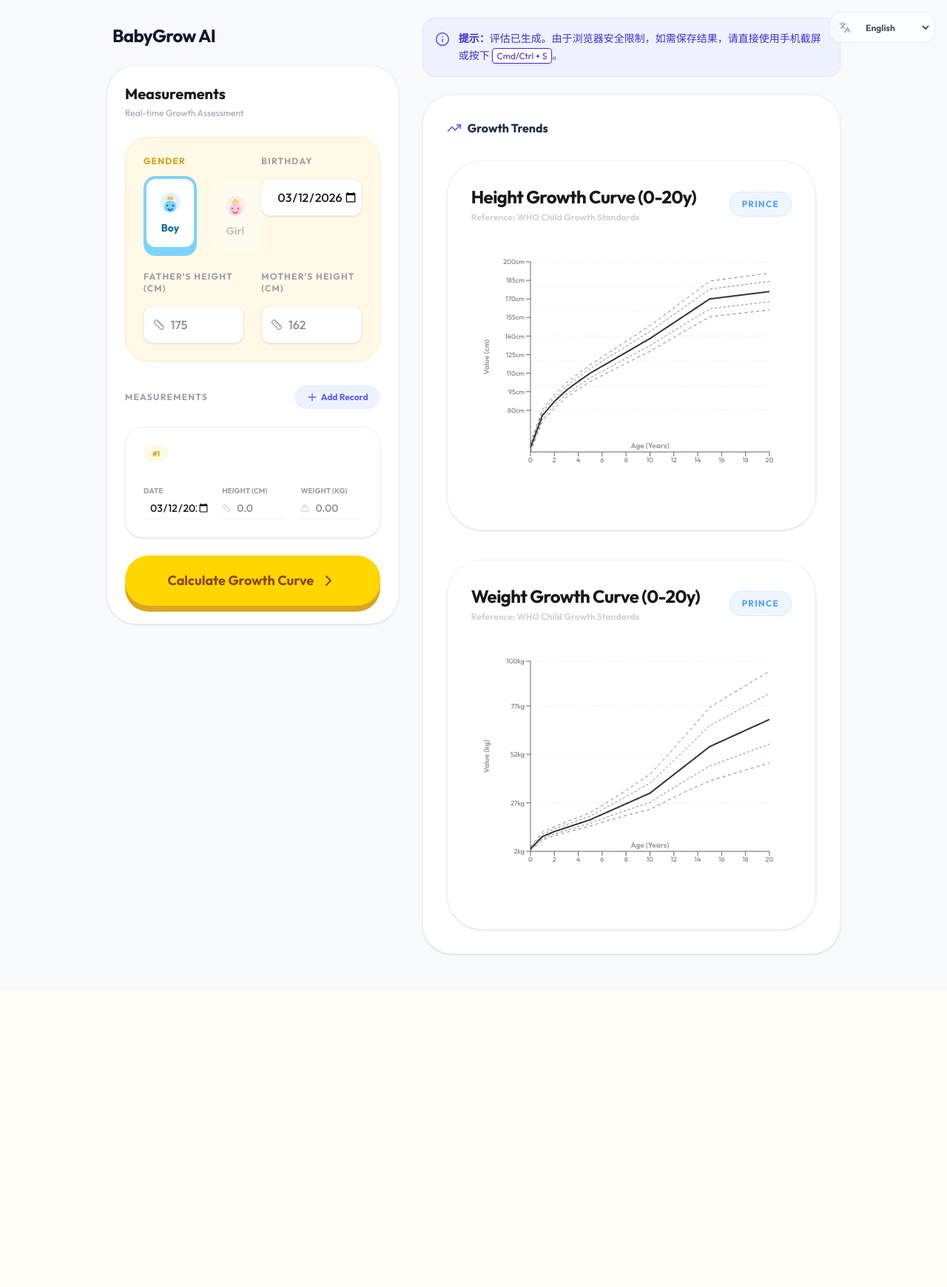
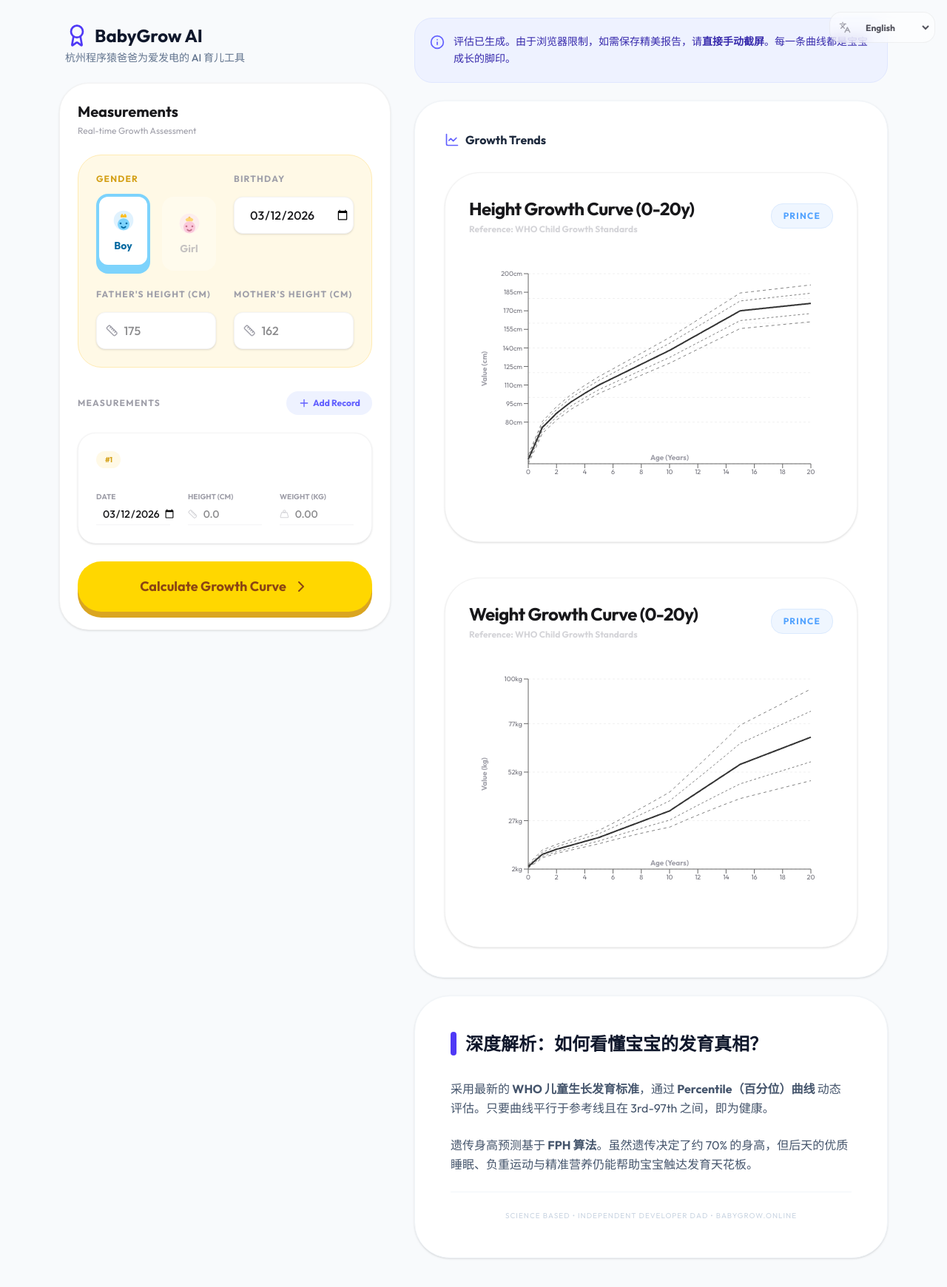
Before and after one commit to guyue2100/MyGrowthDashboard, a React (Vite) app: page / in a window 1280 px wide. Shown: the top 1740 px of the page at 74% size. Before the commit the page ends 1338 px from the top, so only its background shows below. Built offline with nearby package versions, Linux system fonts and the light colour scheme.

Commit message:
Update App.tsx

```diff
--- a/src/App.tsx
+++ b/src/App.tsx
@@ -1,7 +1,7 @@
 import React, { useState, useMemo } from 'react';
 import { useTranslation } from 'react-i18next';
 import { differenceInDays, parseISO } from 'date-fns';
-import { TrendingUp, Info } from 'lucide-react';
+import { TrendingUp, Award, Info, LineChart } from 'lucide-react';
 
 // 组件导入
 import { GrowthChart } from './components/GrowthChart';
@@ -12,6 +12,7 @@ import { LanguageSwitcher } from './components/LanguageSwitcher';
 export default function App() {
   const { t } = useTranslation();
 
+  // 状态初始化
   const [assessmentData, setAssessmentData] = useState<any>(() => {
     const saved = localStorage.getItem('growth_assessment');
     return saved ? JSON.parse(saved) : {
@@ -47,40 +48,42 @@ export default function App() {
   const latestRecord = records[records.length - 1];
 
   return (
-    <div className="min-h-screen bg-[#F8FAFC] pb-12 pt-6">
+    <div className="min-h-screen bg-[#F8FAFC] pb-20 pt-6">
       <div className="fixed top-4 right-4 z-50">
         <LanguageSwitcher />
       </div>
 
-      <main className="max-w-5xl mx-auto px-4 grid grid-cols-1 lg:grid-cols-12 gap-8">
+      <main className="max-w-6xl mx-auto px-4 grid grid-cols-1 lg:grid-cols-12 gap-8">
         {/* 左侧：输入区域 */}
         <div className="lg:col-span-5">
           <div className="lg:sticky lg:top-8">
-            <h1 className="text-2xl font-black text-slate-900 mb-6 px-2 tracking-tight">BabyGrow AI</h1>
-            <GrowthAssessmentForm
-              initialData={assessmentData}
-              onSubmit={handleAssessmentSubmit}
-            />
+            <div className="mb-6 px-2">
+              <h1 className="text-2xl font-black text-slate-900 flex items-center gap-2">
+                <Award className="w-8 h-8 text-indigo-600" />
+                BabyGrow AI
+              </h1>
+              <p className="text-slate-500 text-sm mt-1 font-medium">杭州程序猿爸爸为爱发电的 AI 育儿工具</p>
+            </div>
+            <GrowthAssessmentForm initialData={assessmentData} onSubmit={handleAssessmentSubmit} />
           </div>
         </div>
 
-        {/* 右侧：结果区域 */}
+        {/* 右侧：结果展示 */}
         <div className="lg:col-span-7 space-y-6">
-          {/* 数据概览卡片 */}
+          {/* 实时评估卡片 */}
           {latestRecord && (
             <div className="grid grid-cols-2 gap-4">
               <div className="bg-white p-6 rounded-3xl shadow-sm border border-slate-100">
-                <p className="text-[10px] font-bold text-blue-500 uppercase tracking-wider mb-1">{t('latestHeight')}</p>
+                <p className="text-[10px] font-bold text-blue-500 uppercase tracking-widest mb-1">{t('latestHeight')}</p>
                 <p className="text-3xl font-black text-slate-900">{latestRecord.height}<span className="text-sm ml-1 text-slate-300">cm</span></p>
               </div>
               <div className="bg-white p-6 rounded-3xl shadow-sm border border-slate-100">
-                <p className="text-[10px] font-bold text-pink-500 uppercase tracking-wider mb-1">{t('latestWeight')}</p>
+                <p className="text-[10px] font-bold text-pink-500 uppercase tracking-widest mb-1">{t('latestWeight')}</p>
                 <p className="text-3xl font-black text-slate-900">{latestRecord.weight}<span className="text-sm ml-1 text-slate-300">kg</span></p>
               </div>
             </div>
           )}
 
-          {/* 核心预测组件 */}
           <HeightPredictor
             gender={assessmentData.gender}
             fatherHeight={assessmentData.fatherHeight}
@@ -89,25 +92,38 @@ export default function App() {
             latestAgeInMonths={latestRecord?.ageInMonths}
           />
 
-          {/* 💡 移除了分享按钮，直接提示用户截屏 */}
-          <div className="bg-indigo-50 border border-indigo-100 p-4 rounded-2xl flex items-start gap-3">
+          <div className="bg-indigo-50 border border-indigo-100 p-5 rounded-3xl flex items-start gap-3">
             <Info className="w-5 h-5 text-indigo-500 mt-0.5 flex-shrink-0" />
-            <p className="text-sm text-indigo-700 leading-relaxed">
-              <strong>提示：</strong>评估已生成。由于浏览器安全限制，如需保存结果，请直接使用手机截屏或按下 <kbd className="bg-white px-1.5 py-0.5 rounded border shadow-sm text-xs font-sans">Cmd/Ctrl + S</kbd>。
+            <p className="text-sm text-indigo-800 leading-relaxed font-medium">
+              评估已生成。由于浏览器限制，如需保存精美报告，请<strong>直接手动截屏</strong>。每一条曲线都是宝宝成长的脚印。
             </p>
           </div>
 
-          {/* 图表展示 */}
-          <section className="bg-white p-6 md:p-8 rounded-[2.5rem] shadow-sm border border-slate-100">
-            <div className="flex items-center gap-2 mb-8">
-              <TrendingUp className="w-5 h-5 text-indigo-500" />
-              <h3 className="font-bold text-slate-800">{t('trends')}</h3>
+          <section className="bg-white p-6 md:p-10 rounded-[2.5rem] shadow-sm border border-slate-100">
+            <div className="flex items-center gap-2 mb-8 text-slate-800">
+              <LineChart className="w-5 h-5 text-indigo-500" />
+              <h3 className="font-bold">{t('trends')}</h3>
             </div>
-            <div className="space-y-10">
+            <div className="space-y-12">
               <GrowthChart gender={assessmentData.gender} type="height" records={records} title={t('heightChartTitle')} unit="cm" />
               <GrowthChart gender={assessmentData.gender} type="weight" records={records} title={t('weightChartTitle')} unit="kg" />
             </div>
           </section>
+
+          {/* SEO 科普区 */}
+          <article className="p-8 md:p-12 bg-white rounded-[3rem] border border-slate-100 shadow-sm space-y-8">
+            <div className="flex items-center gap-3">
+              <div className="w-2 h-8 bg-indigo-600 rounded-full"></div>
+              <h2 className="text-2xl font-black text-slate-900">深度解析：如何看懂宝宝的发育真相？</h2>
+            </div>
+            <div className="space-y-6 text-slate-600 leading-relaxed text-sm md:text-base">
+              <p>采用最新的 <strong>WHO 儿童生长发育标准</strong>，通过 <strong>Percentile（百分位）曲线</strong> 动态评估。只要曲线平行于参考线且在 3rd-97th 之间，即为健康。</p>
+              <p>遗传身高预测基于 <strong>FPH 算法</strong>。虽然遗传决定了约 70% 的身高，但后天的优质睡眠、负重运动与精准营养仍能帮助宝宝触达发育天花板。</p>
+              <footer className="pt-6 border-t border-slate-100 text-center text-[10px] text-slate-300 tracking-widest uppercase">
+                Science Based • Independent Developer Dad • BabyGrow.online
+              </footer>
+            </div>
+          </article>
         </div>
       </main>
     </div>
```
